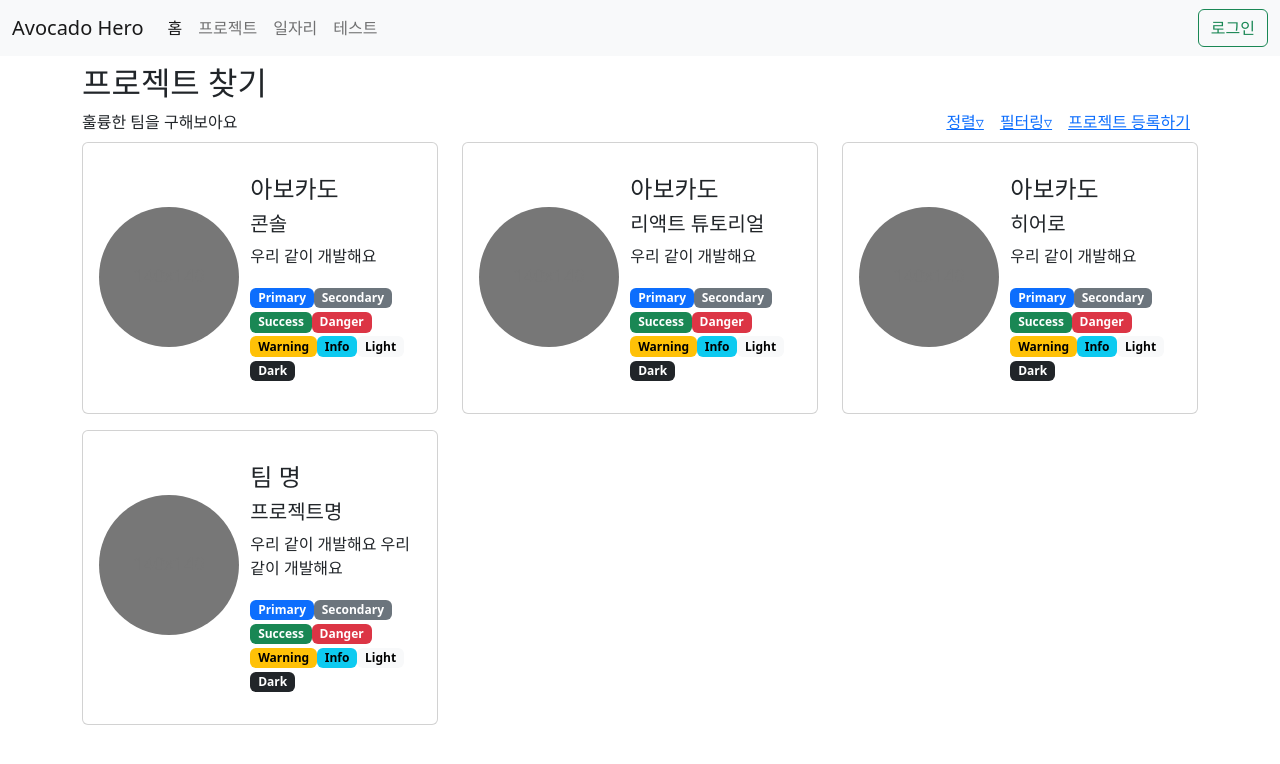
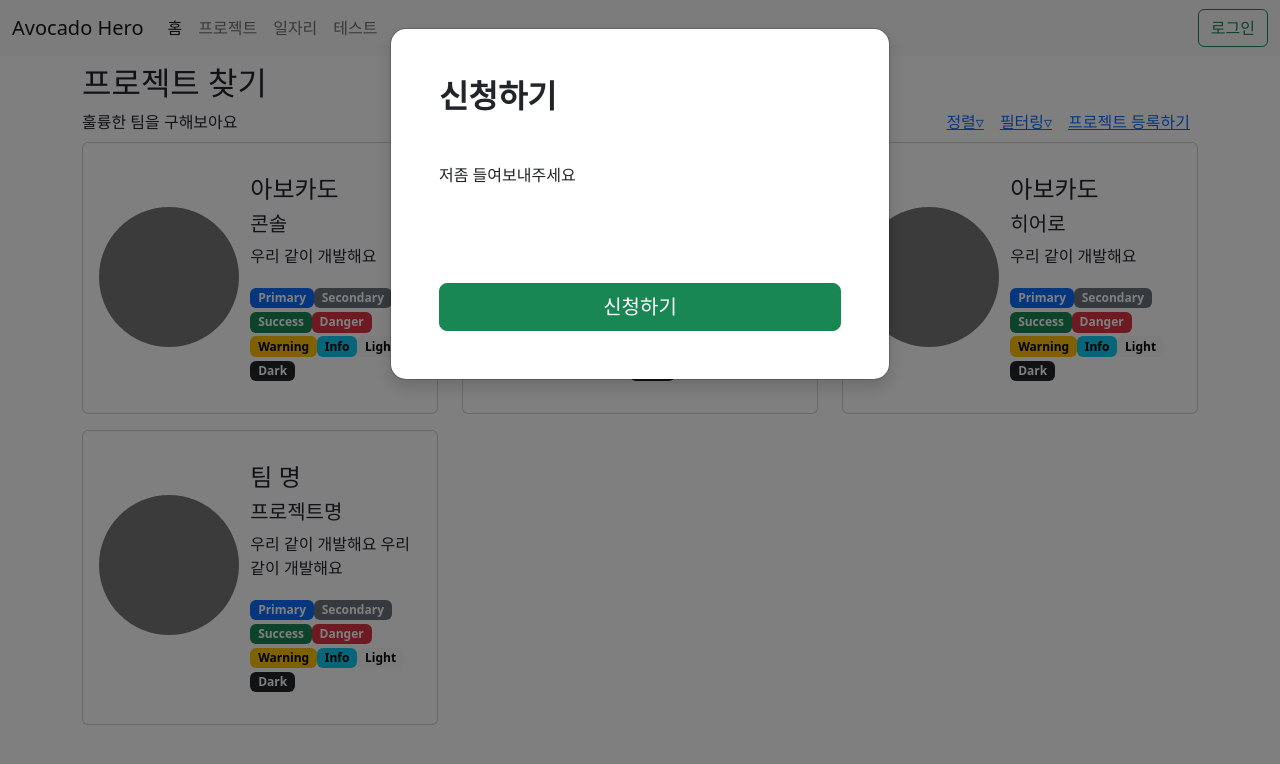
Before and after one commit to KGU-Team-Avocado/avocado-hero-web, a React (Create React App) app: page /groupFinder in a window 1280 px wide. Both pictures are taken after a click on the link 260 px from the left and 278 px from the top of the page. Shown: the top 764 px of the page. Built offline with nearby package versions, Linux system fonts and the light colour scheme.

Commit message:
그룹 등록/신청하기 모달 분리

```diff
--- a/src/component/group/card/GroupCard.js
+++ b/src/component/group/card/GroupCard.js
@@ -1,7 +1,8 @@
 export default (props) => {
     return (
         <div className="col-xl-4 my-2">
-            <a className="text-decoration-none text-dark" href="#">
+            <a href="#" className="text-decoration-none text-dark" data-bs-toggle="modal" data-bs-target="#group_join">
+                {/* <div className="text-decoration-none text-dark" href="#"> */}
                     <div className="card p-3">
                         <div className="row">
                             <div className="text-center col-md-4 pe-2 py-5">
@@ -24,6 +25,7 @@ export default (props) => {
                             </div>
                         </div>
                     </div>
+                {/* </div> */}
             </a>
         </div>
     )
--- a/src/container/group/finder/GroupCeateModal.js
+++ b/src/component/group/modal/GroupCeateModal.js
@@ -3,12 +3,12 @@ export default () => {
         <div className="modal-dialog" role="document">
             <div className="modal-content rounded-4 shadow">
                 <div className="modal-body p-5">
-                    <h2 className="fw-bold mb-0">모달이 켜졌어요</h2>
+                    <h2 className="fw-bold mb-0">프로젝트 그룹 만들기</h2>
 
                     <div className="d-grid gap-4 my-5 list-unstyled">
-                        잘 뜨냐?
+                        만들기들기
                     </div>
-                    <button type="button" className="btn btn-lg btn-primary mt-5 w-100" data-bs-dismiss="modal">잘 떴어요!</button>
+                    <button type="button" className="btn btn-lg btn-success mt-5 w-100" data-bs-dismiss="modal">등록하기</button>
                 </div>
             </div>
         </div>
--- /dev/null
+++ b/src/component/group/modal/GroupJoinModal.js
@@ -0,0 +1,16 @@
+export default () => {
+    return(
+        <div className="modal-dialog" role="document">
+            <div className="modal-content rounded-4 shadow">
+                <div className="modal-body p-5">
+                    <h2 className="fw-bold mb-0">신청하기</h2>
+
+                    <div className="d-grid gap-4 my-5 list-unstyled">
+                        저좀 들여보내주세요
+                    </div>
+                    <button type="button" className="btn btn-lg btn-success mt-5 w-100" data-bs-dismiss="modal">신청하기</button>
+                </div>
+            </div>
+        </div>
+    )
+}
--- a/src/container/group/finder/GroupFinderContainer.js
+++ b/src/container/group/finder/GroupFinderContainer.js
@@ -1,6 +1,7 @@
 import { useState } from "react"
 import GroupCard from "../../../component/group/card/GroupCard"
-import GroupCeateModal from "./GroupCeateModal";
+import GroupCeateModal from "../../../component/group/modal/GroupCeateModal";
+import GroupJoinModal from "../../../component/group/modal/GroupJoinModal";
 
 export default () => {
 
@@ -37,7 +38,7 @@ export default () => {
                 <h2>프로젝트 찾기</h2>
                 <div className="row">
                     <div className="col-sm-6">훌륭한 팀을 구해보아요</div>
-                    <div className="col-sm-6 text-end"><a className="mx-2" href="#">정렬▿</a><a className="mx-2" href="#">필터링▿</a><a href="#" className="mx-2" data-bs-toggle="modal" data-bs-target="#staticBackdrop">프로젝트 등록하기</a></div>
+                    <div className="col-sm-6 text-end"><a className="mx-2" href="#">정렬▿</a><a className="mx-2" href="#">필터링▿</a><a href="#" className="mx-2" data-bs-toggle="modal" data-bs-target="#group_create">프로젝트 등록하기</a></div>
                 </div>
             </div>
             <div className="row">
@@ -55,8 +56,11 @@ export default () => {
                 }
             </div>
             {/* <!-- Modal --> */}
-            <div className="modal fade" id="staticBackdrop" data-bs-backdrop="static" data-bs-keyboard="false" tabIndex="-1" aria-labelledby="staticBackdropLabel" aria-hidden="true">
+            <div className="modal fade" id="group_create" data-bs-backdrop="static" data-bs-keyboard="false" tabIndex="-1" aria-labelledby="staticBackdropLabel" aria-hidden="true">
                 <GroupCeateModal />
+            </div>
+            <div className="modal fade" id="group_join" data-bs-backdrop="static" data-bs-keyboard="false" tabIndex="-1" aria-labelledby="staticBackdropLabel" aria-hidden="true">
+                <GroupJoinModal />
             </div>
         </>
     )
```
Lines whose indentation alone changed are shown as unchanged.
